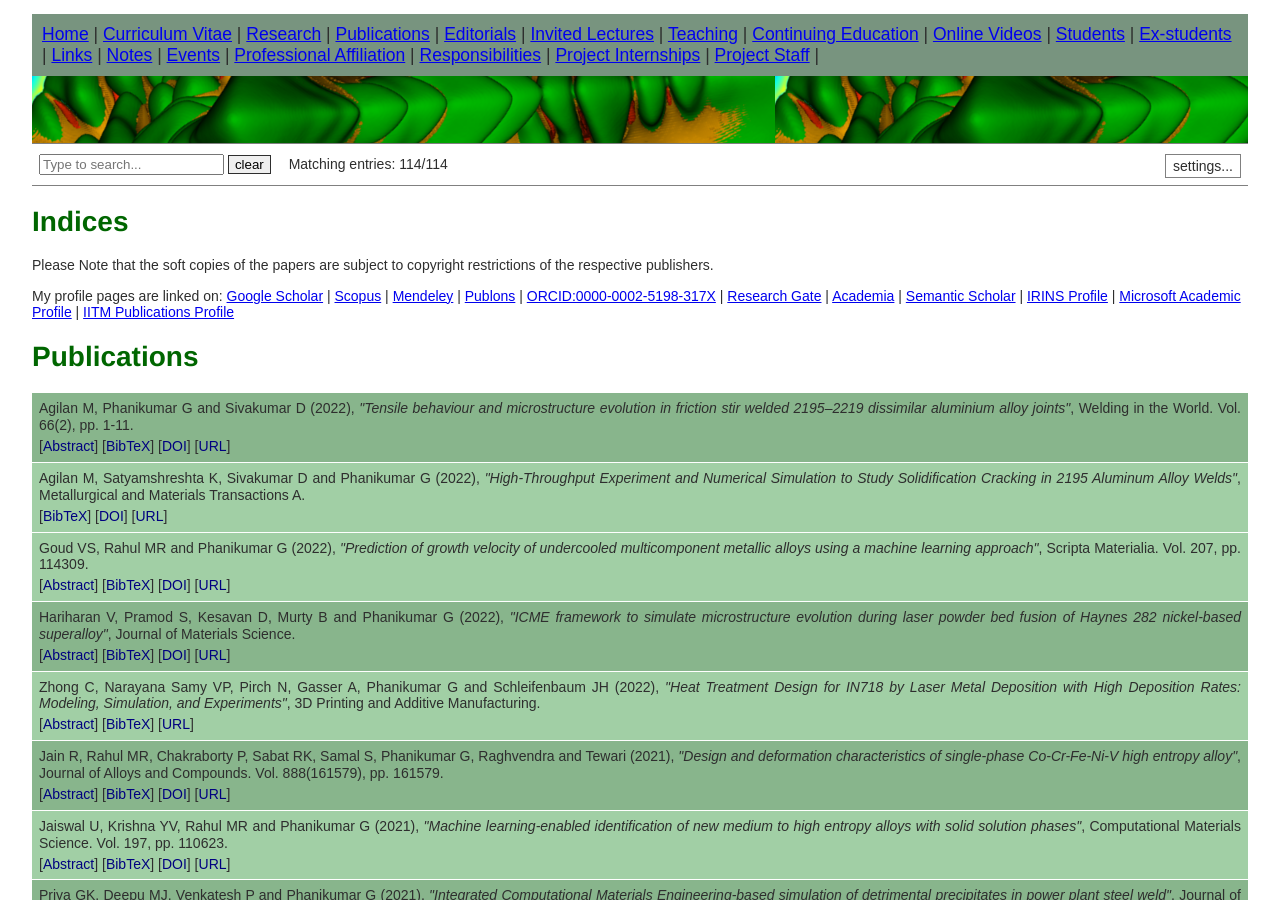
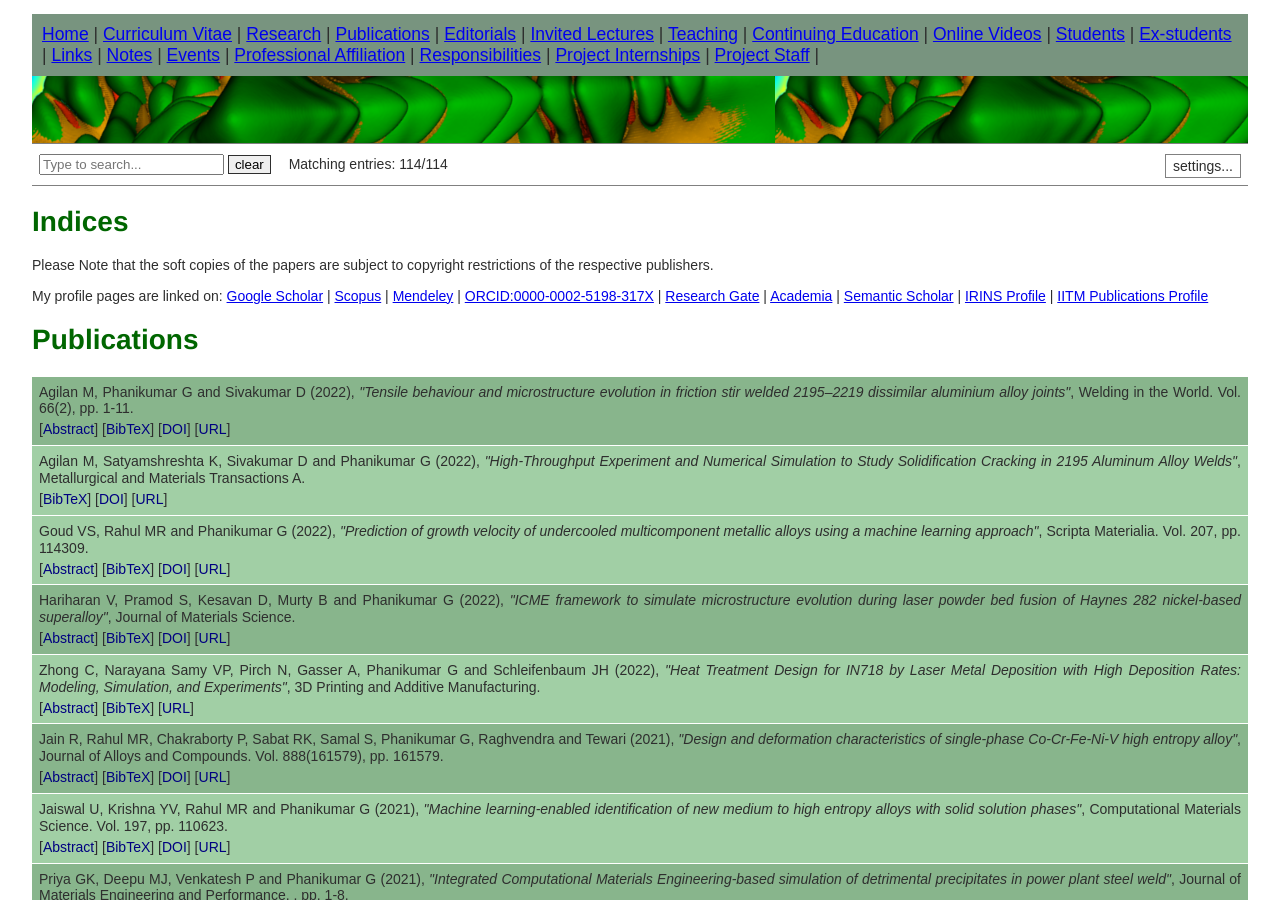
Before and after one commit to gphanikumar/gphanikumar.github.io, a Jekyll site: the page built from _pages/publications.md, in a window 1280 px wide and 900 px high. Built offline with Jekyll 4.4.1, drawn with Linux system fonts in a browser that asks for light colours.

Commit message:
removed stale links

```diff
--- a/_pages/publications.md
+++ b/_pages/publications.md
@@ -10,13 +10,11 @@ Please Note that the soft copies of the papers are subject to copyright restrict
 My profile pages are linked on:
 [Google Scholar](http://scholar.google.co.in/citations?hl=en&user=ky4vsWkAAAAJ) | [Scopus](http://www.scopus.com/authid/detail.url?authorId=6603383942)
  | [Mendeley](https://www.mendeley.com/profiles/phanikumar-gandham/)
- | [Publons](https://publons.com/researcher/1556703/gandham-phanikumar/)
  | [ORCID:0000-0002-5198-317X](http://orcid.org/0000-0002-5198-317X)
  | [Research Gate](http://www.researchgate.net/profile/Gandham_Phanikumar)
  | [Academia](https://iitm.academia.edu/PhanikumarGandham)
  | [Semantic Scholar](https://www.semanticscholar.org/author/Phanikumar-Gandham/40988505)
  | [IRINS Profile](http://iitm.irins.org/profile/50867)
- | [Microsoft Academic Profile](https://academic.microsoft.com/profile/8j87h9j9-8769-4g64-92ei-9h1g5g2h3922/PhanikumarGandham/)
  | [IITM Publications Profile](https://publications.iitm.ac.in/researcher/phanikumar-gandham)
 
 # Publications
```
